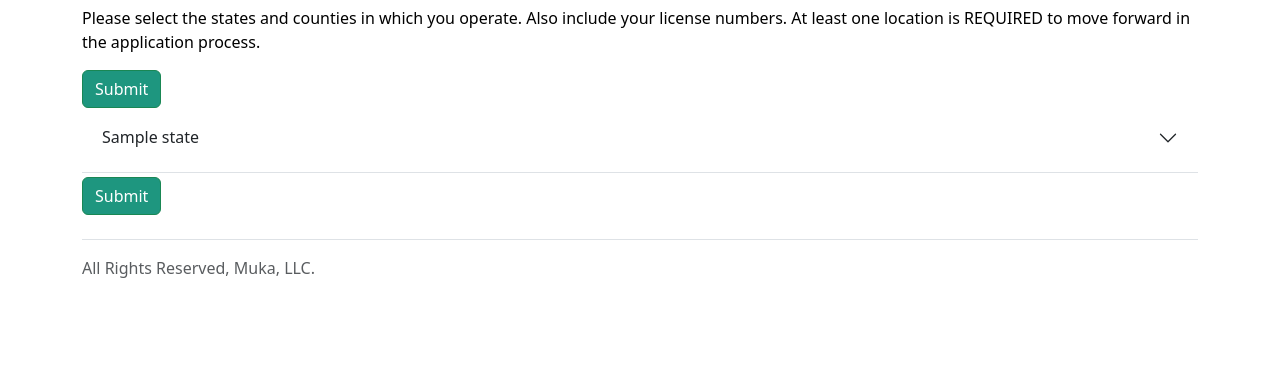
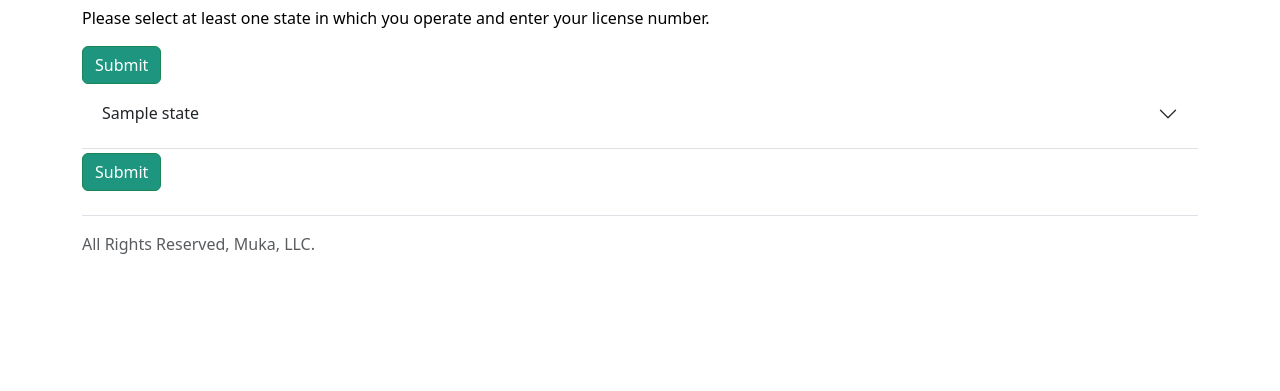
Before and after one commit to Muka-is-home/api, a Django app: template templates/adminapp/user_profile_forms/user_licenses_form.html in a window 1280 px wide. Shown: the part 141-532 px from the top of the page. Run offline with Django 4.2, Linux system fonts and the light colour scheme; the template is opened without the code that fills it: most values are stand-ins (such as "Sample title", 1, 10 or a date in 2020).

Commit message:
Update user_licenses_form.html - Added license selection check

```diff
--- a/templates/adminapp/user_profile_forms/user_licenses_form.html
+++ b/templates/adminapp/user_profile_forms/user_licenses_form.html
@@ -4,7 +4,7 @@
 <form action="{% url 'user_licenses' %}" method="POST" id="userLicenseForm" onsubmit="return prepareLicenseData();" class="container">
   {% csrf_token %}
   <h1>State License and County Information</h1>
-  <p>Please select the states and counties in which you operate. Also include your license numbers. At least one location is REQUIRED to move forward in the application process.</p>
+  <p>Please select at least one state in which you operate and enter your license number.</p>
   <button type="Submit" class="btn btn-success" onsubmit="this.disabled = true;">Submit</button>
   <div class="accordion accordion-flush mt-1 mb-1" id="stateCounties">
     {% for state in states %}
@@ -50,17 +50,20 @@
     const userLicenses = [];
 
     for (let i = 0; i < licenses.length; i++) {
-      if (licenses[i].value) {
+      if (licenses[i].value and licenses[i].value.strip()) {
         const userLicense = `${licenses[i].id}-${licenses[i].value}`
         userLicenses.push(userLicense)
       }
     }
 
+    if not userLicenses:
+      alert("Please select at least one state in which you operate and enter your license number.");
+      return false;
+
     const hiddenInput = document.querySelector('input[name="userLicenses"]');
     hiddenInput.value = userLicenses.join(', ');
 
     return true;
-
   }
 </script>
 {% endblock %}
```
